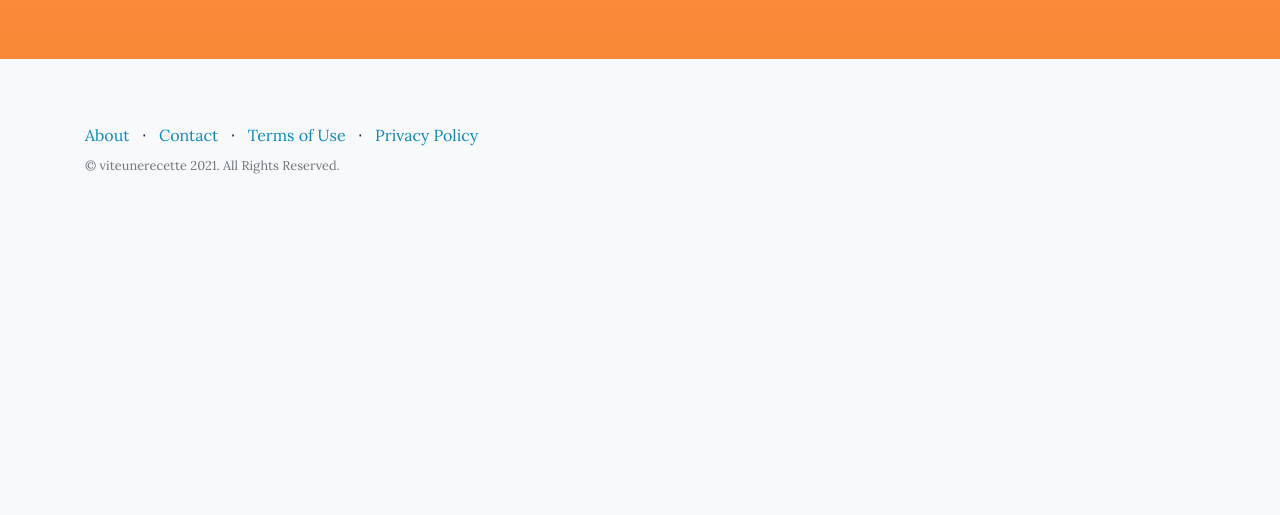
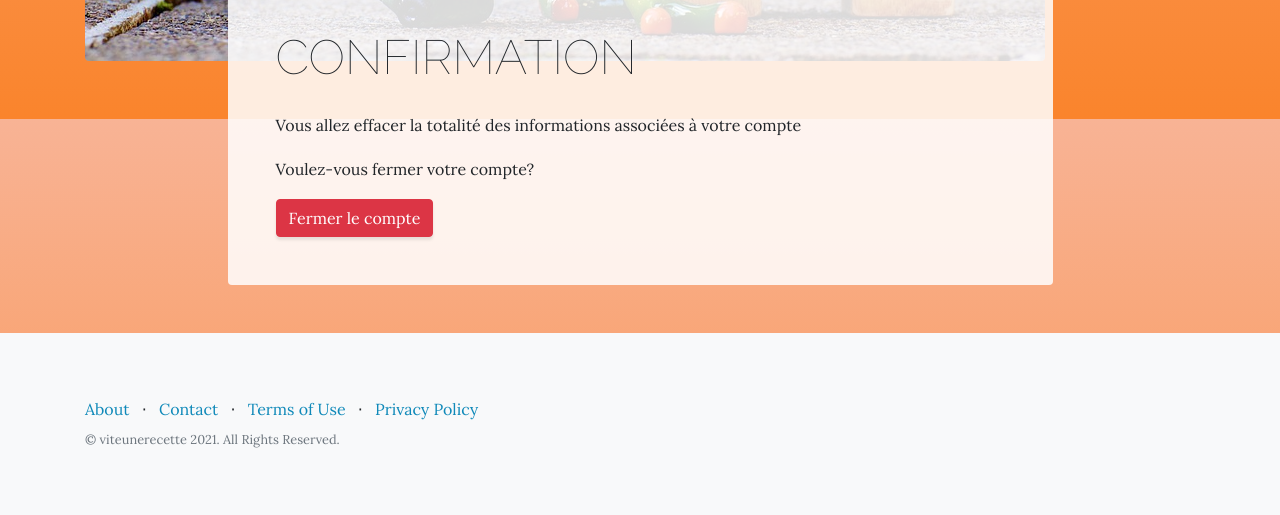
Before and after one commit to slesouef/Whats-for-diner, a Django app: page /account/delete in a window 1280 px wide. Shown: the part 681-1196 px from the top of the page. Before the commit the page ends 855 px from the top, so only its background shows below. Run offline with Django 3.2, Linux system fonts and the light colour scheme; a user stored in the database is signed in; some libraries are stand-ins or nearby versions.

Commit message:
Added banner image to delete confirmation page

```diff
--- a/templates/accounts/confirmation.html
+++ b/templates/accounts/confirmation.html
@@ -2,11 +2,10 @@
 {% load static %}
 
 {% block content %}
-  <link href="{% static 'accounts/css/styles.css' %}" rel="stylesheet">
 
-  <section class="page-section about-heading">
+  <section class="about-heading my-2 my-lg-5">
     <div class="container">
-      <img class="img-fluid rounded about-heading-img mb-3 mb-lg-0" alt="..." src={% static 'accounts/assets/img/about.jpg'  %}/>
+      <img class="img-fluid rounded about-heading-img mb-3 mb-lg-0" alt="..." src={% static 'accounts/img/del-heading.jpg' %}/>
       <div class="about-heading-content">
         <div class="row">
           <div class="col-xl-9 col-lg-10 mx-auto">
```
Also changed, not shown: accounts/static/accounts/img/del-heading.jpg (added).
